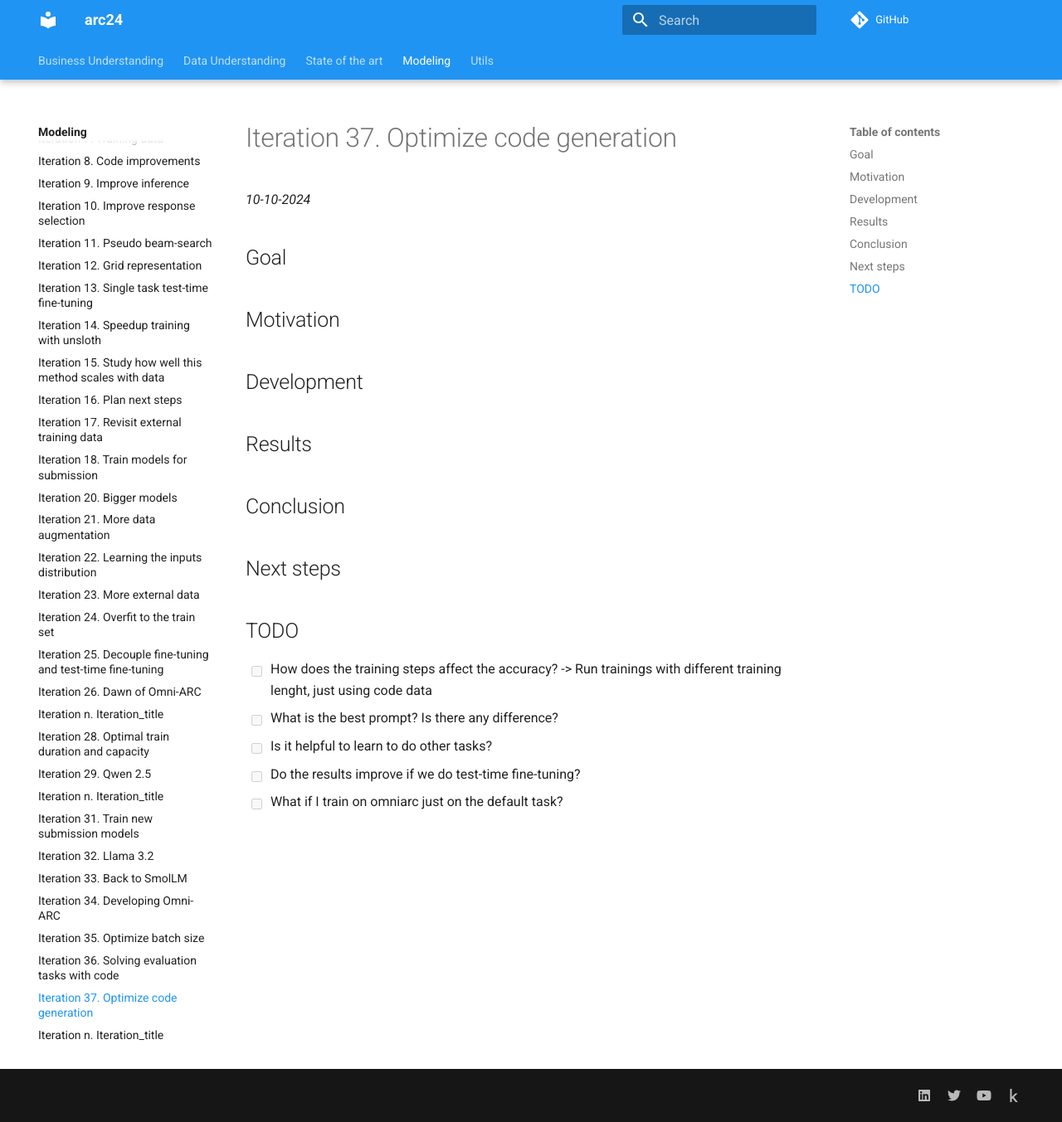
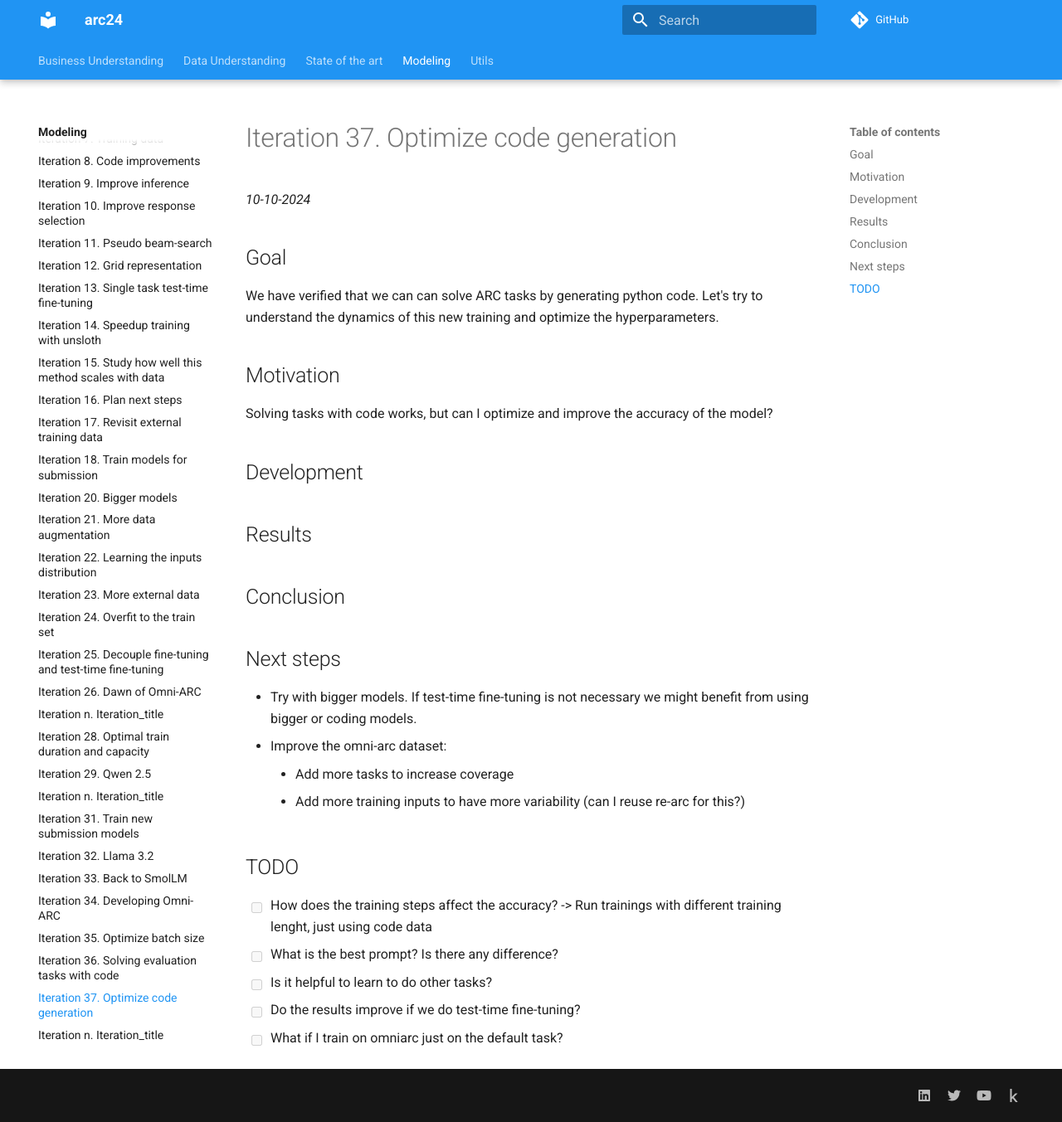
Before and after one commit to zhengjunyao-work/arc24, an MkDocs documentation site: the page built from docs/modeling/Iteration_37_optimize_code_generation.md, in a window 1280 px wide and 1353 px high. Shown: the whole window at 83% size. Built offline with MkDocs 1.6.1 and Material for MkDocs 9.7.7, drawn with Linux system fonts in a browser that asks for light colours; comment, search, counter and statistics services are not loaded.

Commit message:
updated documentation

```diff
--- a/docs/modeling/Iteration_37_optimize_code_generation.md
+++ b/docs/modeling/Iteration_37_optimize_code_generation.md
@@ -4,7 +4,12 @@ _10-10-2024_
 
 ## Goal
 
+We have verified that we can can solve ARC tasks by generating python code. Let's try to understand the
+dynamics of this new training and optimize the hyperparameters.
+
 ## Motivation
+
+Solving tasks with code works, but can I optimize and improve the accuracy of the model?
 
 ## Development
 
@@ -14,6 +19,11 @@ _10-10-2024_
 
 ## Next steps
 
+- Try with bigger models. If test-time fine-tuning is not necessary we might benefit from using bigger or coding models.
+- Improve the omni-arc dataset:
+  - Add more tasks to increase coverage
+  - Add more training inputs to have more variability (can I reuse re-arc for this?)
+
 ## TODO
 
 - [ ] How does the training steps affect the accuracy? -> Run trainings with different training lenght, just using code data
```
